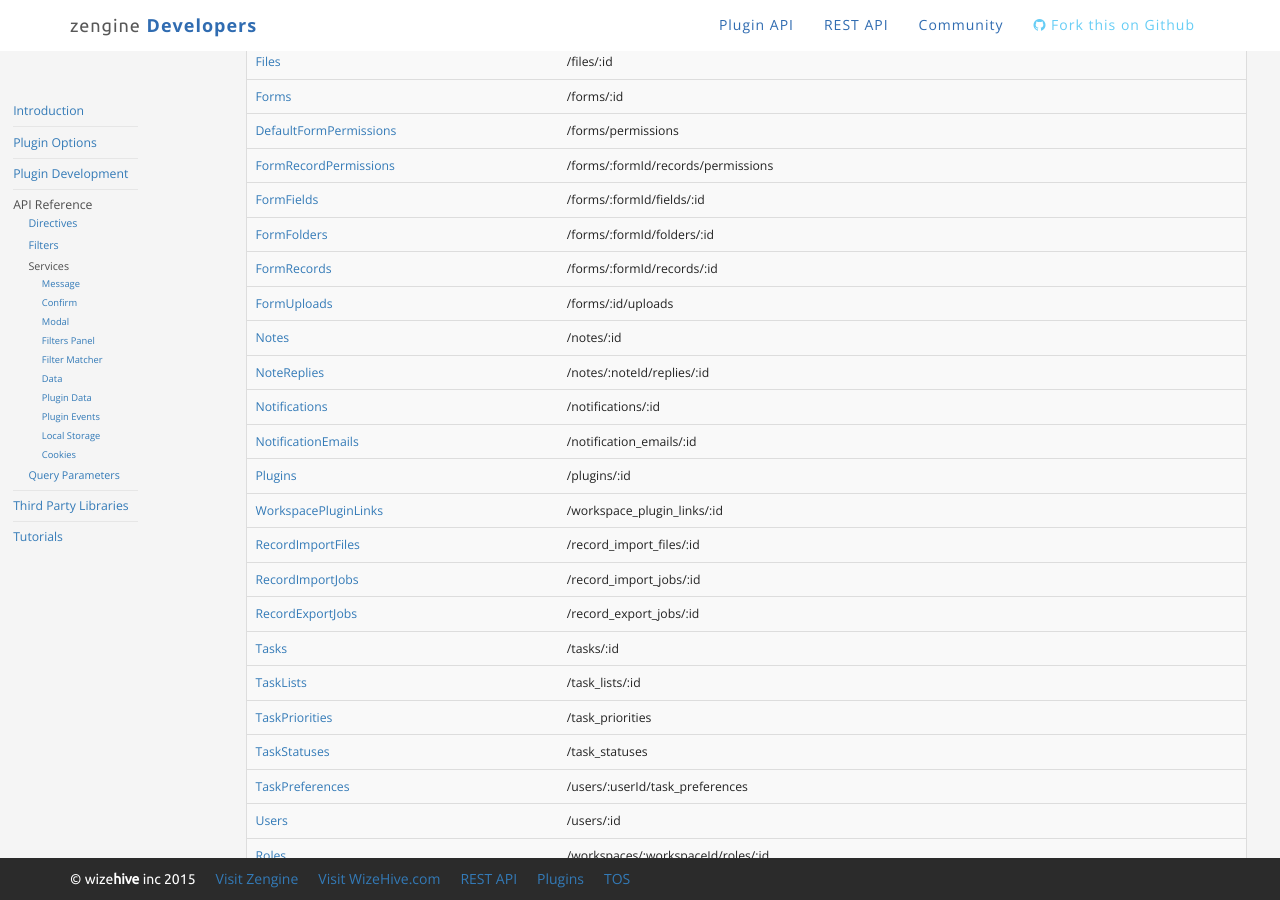
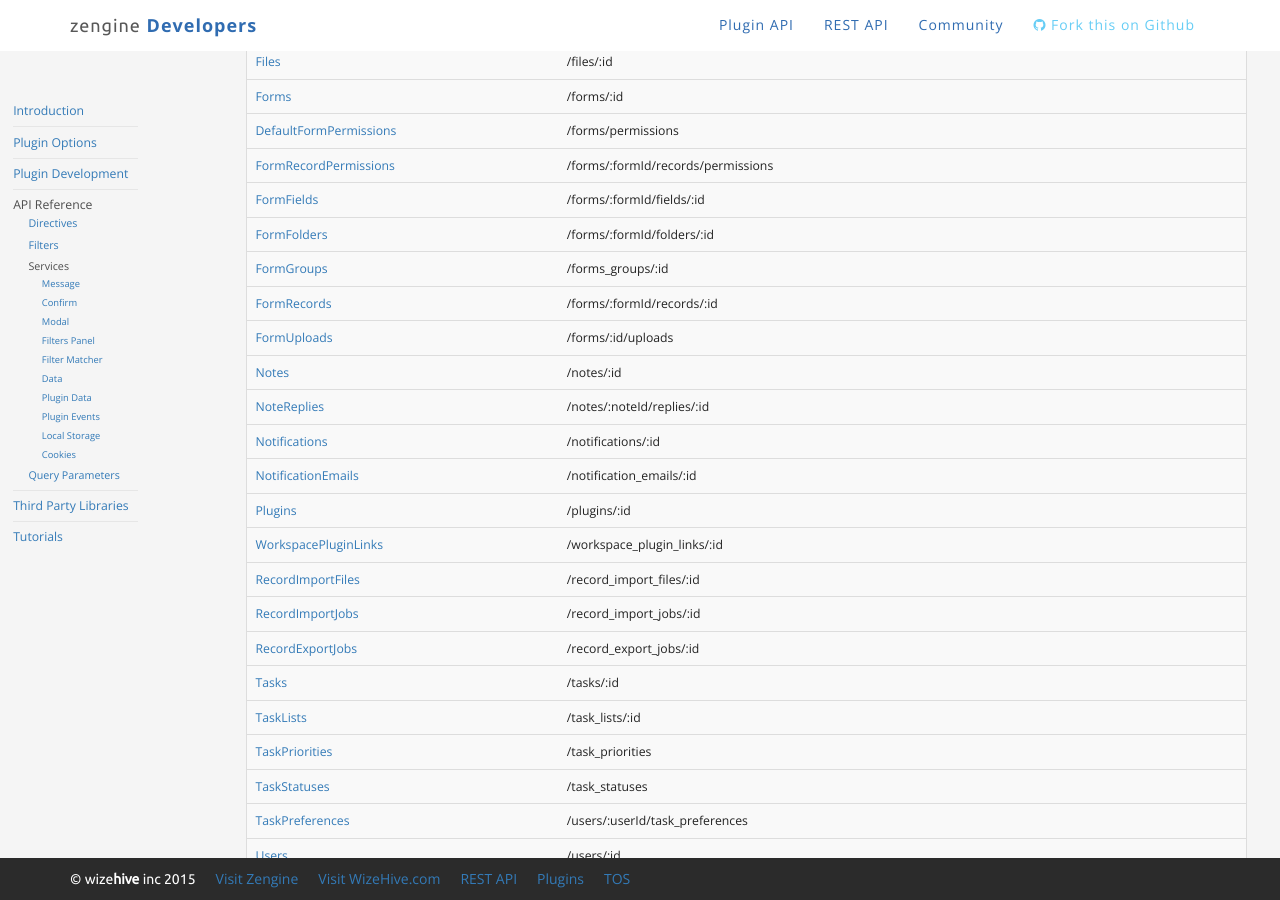
Before and after one commit to ZengineHQ/developers, a Jekyll site: the page built from plugins/api/services/index.md, in a window 1280 px wide and 900 px high, scrolled down 8729 px. Built offline with Jekyll 4.4.1, drawn with Linux system fonts in a browser that asks for light colours; nearby versions of some CDN libraries; our own code applies the rules of GitHub Pages for plain Markdown files.

Commit message:
Adds `FormGroups` to resource list

```diff
--- a/plugins/api/services/index.md
+++ b/plugins/api/services/index.md
@@ -596,6 +596,7 @@ The {{site.productName}} REST API has more [querying options]({{site.baseurl}}/r
         <tr><td><a href="{{site.baseurl}}/rest-api/resources/#!/forms-form.id-records-permissions">FormRecordPermissions</a></td><td>/forms/:formId/records/permissions</td></tr>
         <tr><td><a href="{{site.baseurl}}/rest-api/resources/#!/forms-form.id-fields">FormFields</a></td><td>/forms/:formId/fields/:id</td></tr>
         <tr><td><a href="{{site.baseurl}}/rest-api/resources/#!/forms-form.id-folders">FormFolders</a></td><td>/forms/:formId/folders/:id</td></tr>
+        <tr><td><a href="{{site.baseurl}}/rest-api/resources/#!/form_groups">FormGroups</a></td><td>/forms_groups/:id</td></tr>
         <tr><td><a href="{{site.baseurl}}/rest-api/resources/#!/forms-form.id-records">FormRecords</a></td><td>/forms/:formId/records/:id</td></tr>
         <tr><td><a href="{{site.baseurl}}/rest-api/resources/#!/forms-form.id-uploads">FormUploads</a></td><td>/forms/:id/uploads</td></tr>
         <tr><td><a href="{{site.baseurl}}/rest-api/resources/#!/notes">Notes</a></td><td>/notes/:id</td></tr>
```
